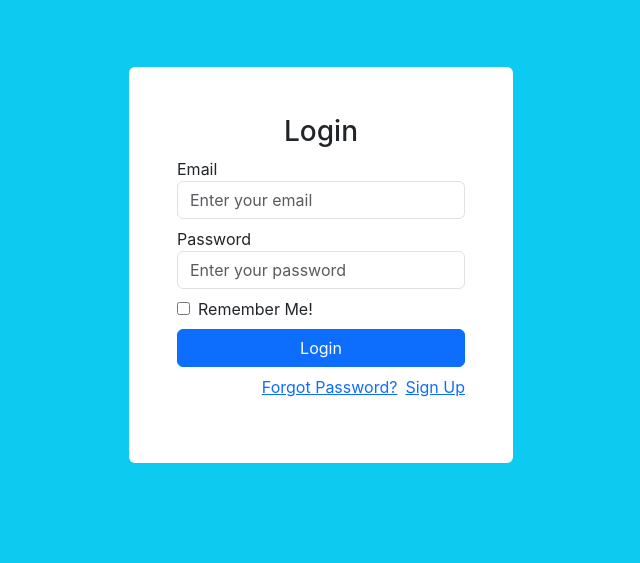
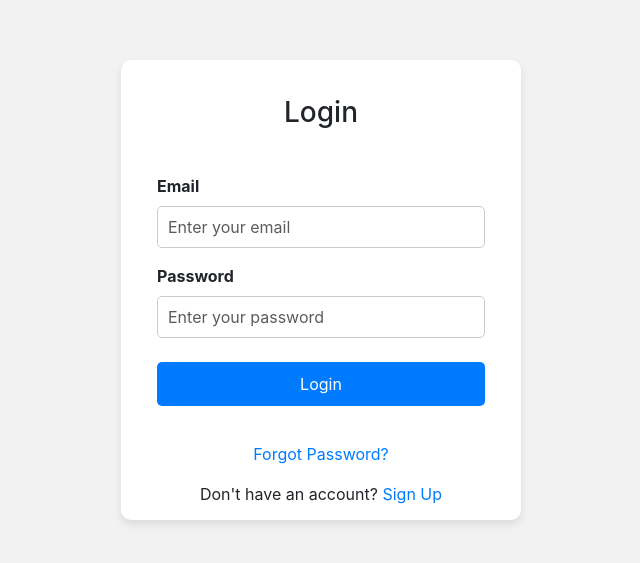
Before and after one commit to kirilll212/Star-Wars-Encyclopedia, a React (Create React App) app: page / in a window 1280 px wide. Shown: the part 135-698 px from the top of the page, without its empty margins (319-959 px from the left). Built offline with nearby package versions, Linux system fonts and the light colour scheme.

Commit message:
redesign

```diff
--- a/src/components/Auth-Reg-Form/form/Login.jsx
+++ b/src/components/Auth-Reg-Form/form/Login.jsx
@@ -1,7 +1,8 @@
 import React, { useState, useEffect } from 'react';
 import { Link, useNavigate } from 'react-router-dom';
 import { SHA256 } from 'crypto-js';
-import './formStyle.css'
+import './formStyle.css';
+import { Container, Form, Button, Card } from 'react-bootstrap';
 
 function Login() {
   const [email, setEmail] = useState('');
@@ -41,59 +42,51 @@ function Login() {
   }, []);
 
   return (
-    <div className='login template d-flex justify-content-center align-items-center vh-100 bg-info'>
-      <div className='form_container p-5 rounded bg-white'>
-        <form onSubmit={handleFormSubmit}>
-          <h3 className='text-center'>Login</h3>
-          <div className='mb-2'>
-            <label htmlFor='email'>Email</label>
-            <input
+    <Container fluid className='d-flex justify-content-center align-items-center vh-100 login-container'>
+      <Card className='login-card'>
+        <Card.Body>
+          <h3 className='text-center mb-4'>Login</h3>
+          <Form onSubmit={handleFormSubmit}>
+            <Form.Group controlId='formBasicEmail'>
+              <Form.Label>Email</Form.Label>
+              <Form.Control
                 type='email'
                 placeholder='Enter your email'
-              className='form-control'
                 value={email}
                 onChange={(e) => setEmail(e.target.value)}
+                required
               />
-          </div>
-          <div className='mb-2'>
-            <label htmlFor='password'>Password</label>
-            <input
+            </Form.Group>
+
+            <Form.Group controlId='formBasicPassword' className='mt-3'>
+              <Form.Label>Password</Form.Label>
+              <Form.Control
                 type='password'
                 placeholder='Enter your password'
-              className='form-control'
-              required
                 value={password}
                 onChange={(e) => setPassword(e.target.value)}
+                required
               />
+            </Form.Group>
+
+            <div className='d-grid mt-4'>
+              <Button variant='primary' type='submit'>
+                Login
+              </Button>
             </div>
-          <div className='mb-2'>
-            <input
-              type='checkbox'
-              className='custom-control custom-checkbox'
-              id='check'
-            />
-            <label htmlFor='check' className='custom-input-label ms-2'>
-              Remember Me!
-            </label>
+          </Form>
+
+          {errorMessage && <p className='text-danger mt-3'>{errorMessage}</p>}
+
+          <div className='text-center mt-3'>
+            <Link to='/password'>Forgot Password?</Link>
           </div>
-          <div className='d-grid mt-2'>
-            <button className='btn btn-primary' type='submit'>
-              Login
-            </button>
-            <Link to='/NewTodoList' className='decor text-white'></Link>
+          <div className='text-center mt-3'>
+            Don't have an account? <Link to='/signup'>Sign Up</Link>
           </div>
-          <p className='text-end mt-2'>
-            <Link to='/password'>Forgot Password?</Link>
-            <Link to='/signup' className='ms-2'>
-              Sign Up
-            </Link>
-          </p>
-          {errorMessage && (
-            <p className='text-danger'>{errorMessage}</p>
-          )}
-        </form>
-      </div>
-    </div>
+        </Card.Body>
+      </Card>
+    </Container>
   );
 }
 
--- a/src/components/Auth-Reg-Form/form/Signup.jsx
+++ b/src/components/Auth-Reg-Form/form/Signup.jsx
@@ -4,6 +4,7 @@ import { SHA256 } from 'crypto-js';
 import { validateName, validateEmail, validatePassword, validateConfirmPassword } from '../Validation/config';
 import { FormInput } from '../inputs/formControl';
 import { useFormHandlers } from '../formHandlers/formHandlers';
+import './formStyle.css';
 
 function Signup() {
   const {
@@ -94,8 +95,8 @@ function Signup() {
 
 
   return (
-    <div className="signup template d-flex justify-content-center align-items-center vh-100 bg-info">
-      <div className="form_container p-5 rounded bg-white">
+    <div className="login-container template d-flex justify-content-center align-items-center vh-100 ">
+      <div className="login-card form_container p-5 rounded bg-white">
         <form onSubmit={handleFormSubmit}>
           <h3 className="text-center">Sign Up</h3>
             <FormInput
--- a/src/components/Auth-Reg-Form/form/formStyle.css
+++ b/src/components/Auth-Reg-Form/form/formStyle.css
@@ -1,15 +1,86 @@
-.form_container{
-    width: 30%;
+/* formStyle.css */
+.login-container {
+  background-color: #f2f2f2;
 }
 
-@media screen and (max-width: 1000px) {
-    .form_container {
-         width: 45%;
-    }
+.login-card {
+  max-width: 400px;
+  width: 100%;
+  margin-top: 50px;
+  border: none;
+  border-radius: 10px;
+  background-color: #fff;
+  box-shadow: 0 4px 8px rgba(0, 0, 0, 0.1);
+  animation: fadeIn 1s;
 }
 
-  @media screen and (max-width: 1000px) {
-    .form_container {
-        width: 65%;
-    }
+@keyframes fadeIn {
+  from {
+    opacity: 0;
+    transform: translateY(-20px);
   }
+  to {
+    opacity: 1;
+    transform: translateY(0);
+  }
+}
+
+.login-card form {
+  padding: 20px;
+}
+
+.login-card form .form-group {
+  margin-bottom: 20px;
+}
+
+.login-card form label {
+  font-weight: bold;
+}
+
+.login-card form input[type='email'],
+.login-card form input[type='password'] {
+  border-radius: 5px;
+  border: 1px solid #ccc;
+  padding: 8px 10px;
+  width: 100%;
+}
+
+.login-card form input[type='email']:focus,
+.login-card form input[type='password']:focus {
+  border-color: #80bdff;
+  box-shadow: 0 0 0 0.2rem rgba(0, 123, 255, 0.25);
+}
+
+.login-card form button[type='submit'] {
+  border-radius: 5px;
+  padding: 10px;
+  width: 100%;
+  background-color: #007bff;
+  color: #fff;
+  border: none;
+  cursor: pointer;
+  transition: background-color 0.2s ease-in-out;
+}
+
+.login-card form button[type='submit']:hover {
+  background-color: #0056b3;
+}
+
+.login-card .text-danger {
+  font-size: 14px;
+  margin-top: 10px;
+  text-align: center;
+}
+
+.login-card .text-center {
+  margin-top: 20px;
+}
+
+.login-card .text-center a {
+  color: #007bff;
+  text-decoration: none;
+}
+
+.login-card .text-center a:hover {
+  text-decoration: underline;
+}
--- a/src/components/Auth-Reg-Form/form/password.jsx
+++ b/src/components/Auth-Reg-Form/form/password.jsx
@@ -58,8 +58,8 @@ function Password() {
   };
 
   return (
-    <div className='signup template d-flex justify-content-center align-items-center vh-100 bg-info'>
-      <div className='form_container p-5 rounded bg-white'>
+    <div className='login-container template d-flex justify-content-center align-items-center vh-100'>
+      <div className='login-card form_container p-5 rounded bg-white'>
         <form onSubmit={handleFormSubmit}>
           <h3 className='text-center'>Password Restoring</h3>
           <div className='mb-2'>
--- a/src/components/information page/informationPage.jsx
+++ b/src/components/information page/informationPage.jsx
@@ -1,6 +1,7 @@
 import React from 'react';
 import { useLocation, useNavigate } from 'react-router-dom';
-import { Container, Button } from 'react-bootstrap';
+import { Container, Button, Card, ListGroup } from 'react-bootstrap';
+import '../style.css'
 
 const InformationPage = () => {
   const location = useLocation();
@@ -14,23 +15,24 @@ const InformationPage = () => {
 
   return (
     <Container className="my-4">
-      <div className="d-flex justify-content-between align-items-center mb-3">
-        <h1>{name}</h1>
-        <Button variant="primary" onClick={handleGoBack}>
-          Back to Encyclopedia
-        </Button>
-      </div>
-      <div>
-        <h2>Details:</h2>
-        <ul>
-          {Object.entries(details).map(([key, value]) => (
-            <li key={key}>
-              <strong>{key}: </strong>
-              {value}
-            </li>
-          ))}
-        </ul>
-      </div>
+      <Card className="shadow-lg">
+        <Card.Header className="bg-primary text-white d-flex justify-content-between align-items-center">
+          <h1>{name}</h1>
+          <Button variant="light" onClick={handleGoBack}>
+            Back to Encyclopedia
+          </Button>
+        </Card.Header>
+        <Card.Body>
+          <ListGroup variant="flush">
+            <h2 className="mt-3">Details</h2>
+            {Object.entries(details).map(([key, value]) => (
+              <ListGroup.Item key={key} className="d-flex justify-content-between align-items-center">
+                <strong>{key}:</strong> {value}
+              </ListGroup.Item>
+            ))}
+          </ListGroup>
+        </Card.Body>
+      </Card>
     </Container>
   );
 };
--- a/src/components/style.css
+++ b/src/components/style.css
@@ -1,6 +1,11 @@
 .clickable-card-wrapper {
   height: 165px;
   cursor: pointer;
+}
+
+.clickable-card-wrapper:hover {
+  transform: scale(1.015);
+  transition: 0.2s all;
 }
 
 .g-4 .col {
@@ -13,7 +18,15 @@
   margin-top: 20px;
 }
 
-.header{
-  display: flex;
-  justify-content: space-between;
+.card {
+  max-height: 100vh;
 }
+
+.list-group-item {
+  padding: 0.5rem 0;
+}
+
+.card-body {
+  max-height: calc(100vh - 340px);
+  overflow-y: auto;
+}
```
Also changed, not shown: src/App.css (deleted, +0 -38 lines), src/components/Encyclopedia.jsx (+27 -20 lines). Lines whose indentation alone changed are shown as unchanged.
